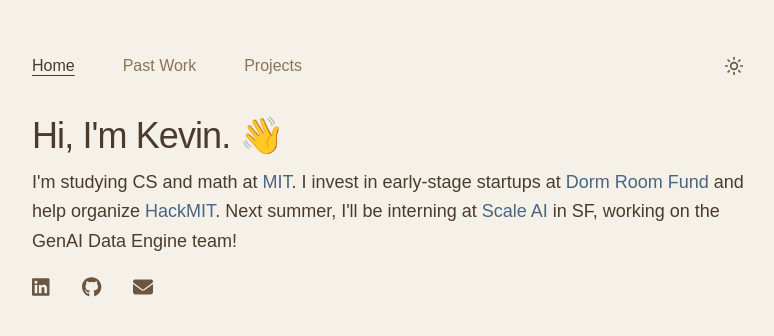
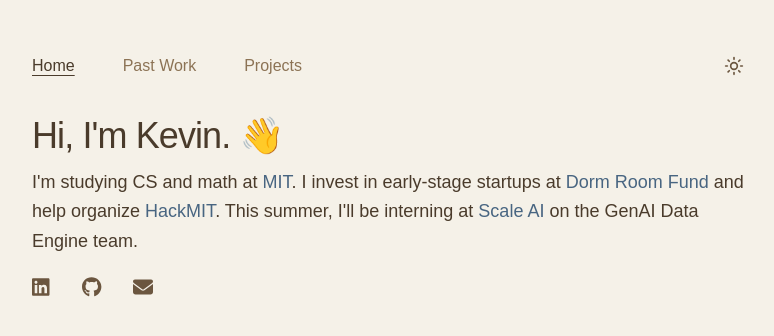
Before and after one commit to kevinzhu12/personal-website, a Next.js app: page / in a window 1280 px wide. Shown: the top 336 px of the page, without its empty margins (248-1022 px from the left). Built offline with nearby package versions, Linux system fonts and the light colour scheme; a web font is replaced by a local one.

Commit message:
increased transition

```diff
--- a/app/components/theme-toggle.js
+++ b/app/components/theme-toggle.js
@@ -38,12 +38,12 @@
       aria-label="Toggle dark mode"
     >
       <Sun
-        className={`w-5 h-5 text-coffee-500 dark:text-dark-text transition-all duration-300 ${
+        className={`w-5 h-5 text-coffee-500 dark:text-dark-text transition-all duration-750 ${
           isDark ? "opacity-0 scale-0" : "opacity-100 scale-100"
         }`}
       />
       <Moon
-        className={`w-5 h-5 text-dark-text absolute top-2 left-2 transition-all duration-300 ${
+        className={`w-5 h-5 text-dark-text absolute top-2 left-2 transition-all duration-750 ${
           isDark ? "opacity-100 scale-100" : "opacity-0 scale-0"
         }`}
       />
--- a/app/page.js
+++ b/app/page.js
@@ -55,7 +55,7 @@
             >
               HackMIT
             </a>
-            . Next summer, I'll be interning at{" "}
+            . This summer, I'll be interning at{" "}
             <a
               href="https://scale.com/"
               className="text-accent-blue hover:text-accent-hover underline-offset-4 hover:underline transition-colors"
@@ -63,7 +63,7 @@
             >
               Scale AI
             </a>{" "}
-            in SF, working on the GenAI Data Engine team!
+            on the GenAI Data Engine team.
           </p>
         </div>
 
```
